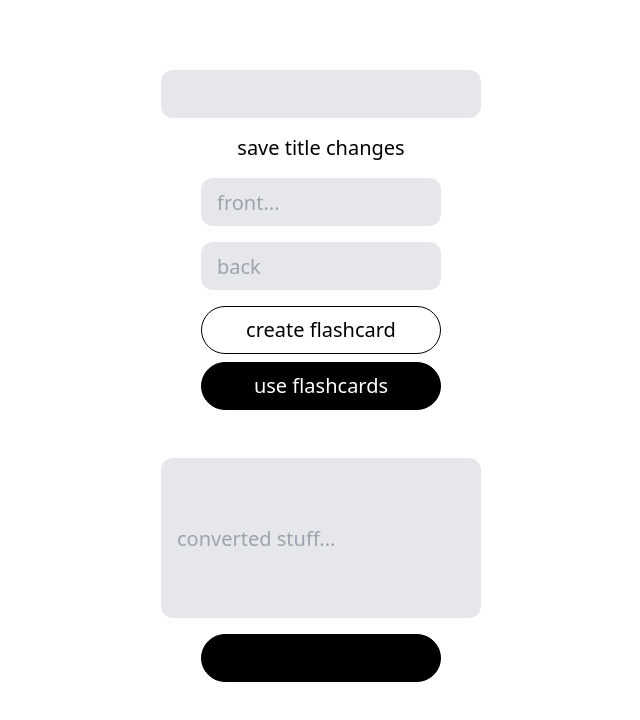
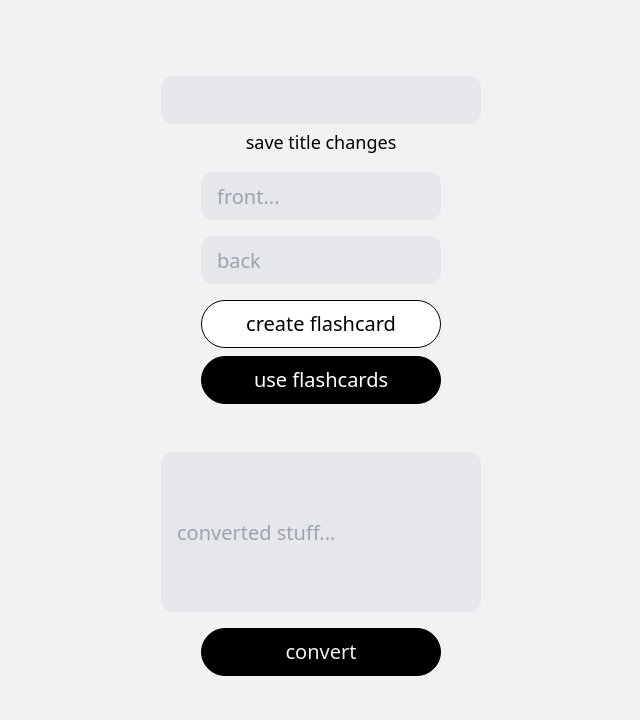
Before and after one commit to Uaena0593/flashcard-maker, a React (Vite) app in the folder frontend/: page /createflashcards in a window 1280 px wide. Shown: the top 720 px of the page, without its empty margins (319-959 px from the left). Built offline with nearby package versions, Linux system fonts and the light colour scheme.

Commit message:
Changed Styling for Create Flashcard Page

```diff
--- a/frontend/src/pages/CreateFlashcards.tsx
+++ b/frontend/src/pages/CreateFlashcards.tsx
@@ -96,14 +96,14 @@ const converterSubmit = async (e) => {
 
   return (
     <>
-      <div className="bg-white min-h-screen flex flex-col justify-center items-center">
+      <div className="bg-offwhite min-h-screen flex flex-col justify-center items-center">
         <input
           type="text"
           value={flashcardSetTitle}
           onChange={handleTitleChange}
-          className="bg-gray-200 mb-3 pl-4 h-12 w-80 text-2xl border-transparent rounded-xl focus:outline-none"
+          className="bg-gray-200 mb-1 pl-4 h-12 w-80 text-2xl border-transparent rounded-xl focus:outline-none"
         />
-        <button onClick={saveTitleChanges} className="mb-3 text-black text-xl">save title changes</button>
+        <button onClick={saveTitleChanges} className="mb-3 text-black text-lg">save title changes</button>
         <form className="flex flex-col justify-center items-center" onSubmit={createFlashcard}>
           <input
             className="bg-gray-200 mb-3 pl-4 h-12 w-60 border-transparent text-xl rounded-xl focus:outline-none"
@@ -129,7 +129,7 @@ const converterSubmit = async (e) => {
               value= {input }
               onChange={(e) => setInput(e.target.value)}
               />
-          <button type = 'submit' className = "text-white mb-12 h-12 w-60 text-xl px-6 py-2 no-underline rounded-full bg-black border border-black cursor-pointer flex items-center justify-center"></button>
+          <button type = 'submit' className = "text-offwhite mb-12 h-12 w-60 text-xl px-6 py-2 no-underline rounded-full bg-black border border-black cursor-pointer flex items-center justify-center">convert</button>
         </form>
       </div>
     </>
--- a/frontend/tailwind.config.js
+++ b/frontend/tailwind.config.js
@@ -6,6 +6,9 @@ export default {
   ],
   theme: {
     extend: {
+      colors: {
+        offwhite: '#f2f2f2'
+      },
       fontFamily: {
         custom: ['Roboto Mono', 'sans-serif'],
       },
```
